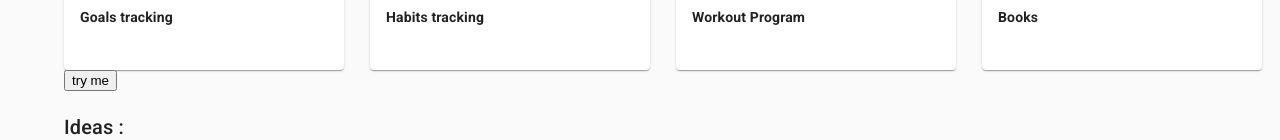
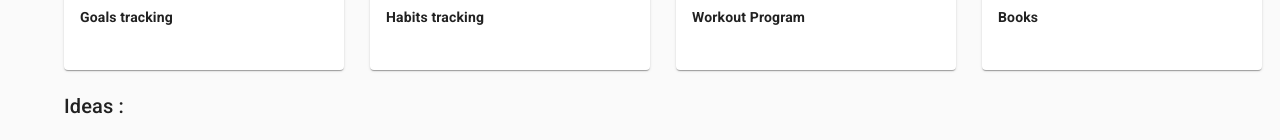
Before and after one commit to larbibaraka/my-life, a React (Create React App) app: page /dashboard in a window 1280 px wide. Shown: the part 237-377 px from the top of the page. Built offline with nearby package versions, Linux system fonts and the light colour scheme; grey boxes are pictures that could not be loaded.

Commit message:
remove unused switch

```diff
--- a/src/dashboard/containers/goalsContainer/index.js
+++ b/src/dashboard/containers/goalsContainer/index.js
@@ -8,4 +8,4 @@ export default  () =>{
             Goals :)
         </div>
     );
-;
+    }
--- a/src/dashboard/index.js
+++ b/src/dashboard/index.js
@@ -52,9 +52,6 @@ export default () => {
         <Grid container className={classes.root} spacing={9}>
           <Grid item sm={3}>
             <Goals />
-            <Link to='/test'>
-                <button>try me</button>
-            </Link>
           </Grid>
           {/*  */}
           <Grid item sm={3}>
@@ -117,11 +114,11 @@ export default () => {
         </Grid>
       </Fragment>
       </Container>
-      <Switch>
+      {/* <Switch>
           <Route exact path="/" render={() => <div>Home</div>} />
           <Route path="/test" render={() => <div>baraka</div>} />
           <Route render={() => <h3>Not found</h3>} />
-        </Switch>
+        </Switch> */}
 
     </BrowserRouter>
   );
```
